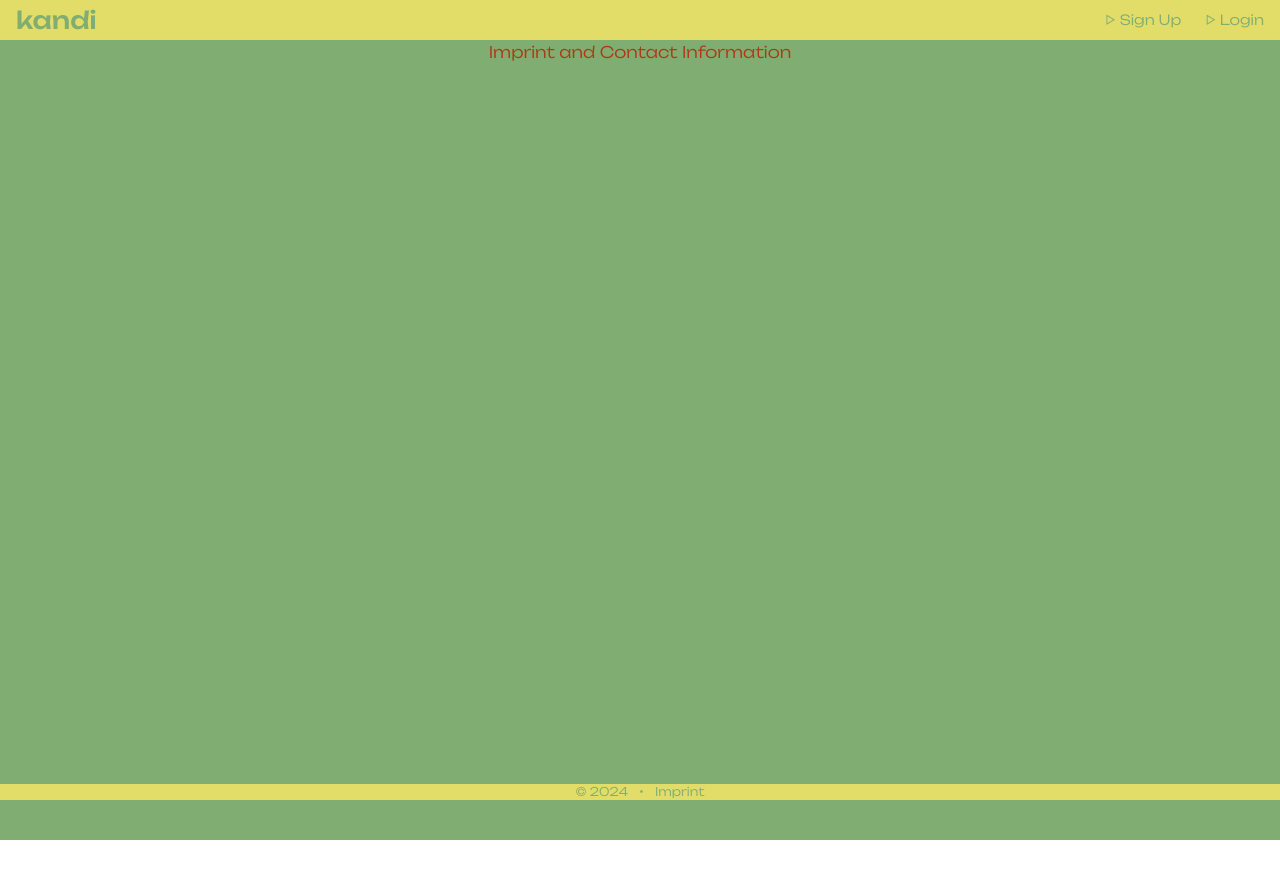
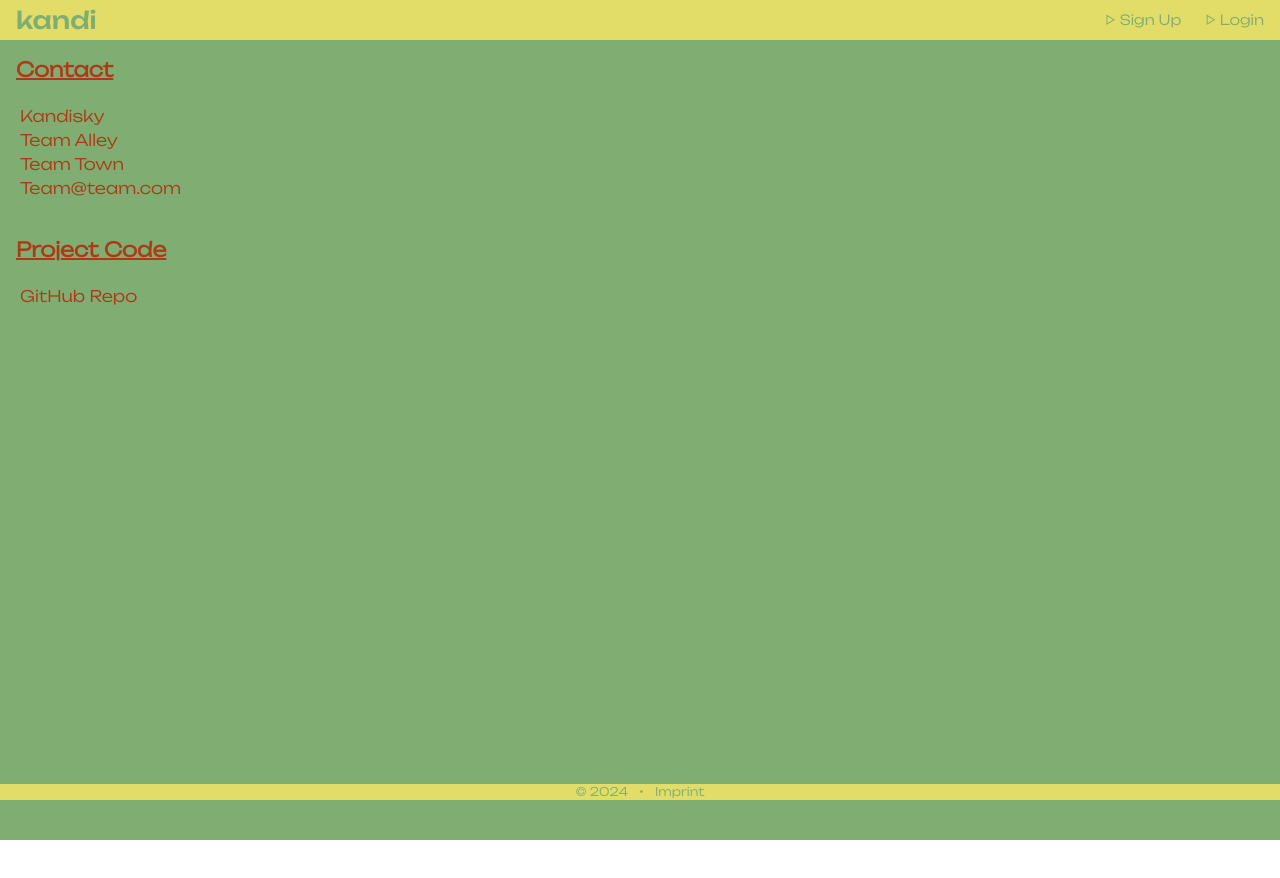
Before and after one commit to kodah-space/fp-frontend, a React (Vite) app: page /imprint in a window 1280 px wide. Shown: the top 878 px of the page. Built offline with nearby package versions, Linux system fonts and the light colour scheme.

Commit message:
imprint 404

```diff
--- a/src/App.jsx
+++ b/src/App.jsx
@@ -16,6 +16,7 @@ import { ColorSchemeProvider } from "./context/ColorSchemeServices";
 import CommunityPage from "./pages/CommunityPage";
 import EventCreate from "./pages/EventCreate";
 import EventPage from "./pages/EventPage";
+import NotFound from "./pages/NotFound";
 
 function App() {
   return (
@@ -92,6 +93,7 @@ function App() {
             }
           />
           <Route path="/imprint" element={<Imprint />} />
+          <Route path="*" element={<NotFound />} />
         </Routes>
         <Footer />
       </div>
--- a/src/index.css
+++ b/src/index.css
@@ -11,7 +11,13 @@
 
 @layer components {
   .create-btn {
-    @apply text-left text-sm px-4;
+    @apply text-left text-sm px-4 no-underline hover:underline;
+  }
+}
+
+@layer components {
+  .standard-btn {
+    @apply text-center no-underline hover:underline;
   }
 }
 
--- a/src/pages/Imprint.jsx
+++ b/src/pages/Imprint.jsx
@@ -12,7 +12,17 @@ function Imprint() {
     <div
       className={`${currentScheme.background} ${currentScheme.text} min-h-screen flex flex-col`}
     >
-      Imprint and Contact Information
+      <h2>Contact</h2>
+      <div className="text-l text-left p-5">
+        <p>Kandisky</p>
+        <p>Team Alley</p>
+        <p>Team Town</p>
+        <p>Team@team.com</p>
+      </div>
+      <h2>Project Code</h2>
+      <div className="text-l text-left p-5">
+        <a href="">GitHub Repo</a>
+      </div>
     </div>
   );
 }
--- a/src/pages/LoginPage.jsx
+++ b/src/pages/LoginPage.jsx
@@ -79,7 +79,7 @@ function LoginPage(props) {
       {errorMessage && <p className="error-message">{errorMessage}</p>}
       <br />
       <p>Don't have an account yet?</p>
-      <div className="text-center">
+      <div className="standard-btn">
         <Link to={"/signup"}>▷ Sign Up</Link>
       </div>
     </div>
--- /dev/null
+++ b/src/pages/NotFound.jsx
@@ -0,0 +1,21 @@
+import React, { useEffect } from "react";
+import { useColorScheme } from "../context/ColorSchemeServices";
+
+export default function NotFound() {
+  const { currentScheme, setScheme } = useColorScheme();
+
+  useEffect(() => {
+    setScheme("homepage");
+  }, [setScheme]);
+  return (
+    <div
+      className={`${currentScheme.background} ${currentScheme.text} flex flex-col min-h-screen`}
+    >
+      <p className="text-8xl pt-10">▽</p>
+      <br />
+      <p className="text-l">404 - Not Found</p>
+      <br />
+      <p className="text-l px-5">The page you're looking for doesn't exist.</p>
+    </div>
+  );
+}
--- a/src/pages/Profile.jsx
+++ b/src/pages/Profile.jsx
@@ -136,7 +136,7 @@ function ProfilePage() {
         />
         <br />
         <br />
-        <div className="text-center">
+        <div className="standard-btn">
           <button type="submit">▷ Update</button>
         </div>
       </form>
--- a/src/pages/SignupPage.jsx
+++ b/src/pages/SignupPage.jsx
@@ -133,7 +133,7 @@ function SignupPage(props) {
         <input type="text" name="name" value={name} onChange={handleName} />
         <br />
         <br />
-        <label>Date of Birth</label>
+        <label>Date of Birth:</label>
         <br />
         <input
           type="date"
@@ -144,14 +144,14 @@ function SignupPage(props) {
         />
         <br />
         <br />
-        <div className="text-center">
+        <div className="standard-btn">
           <button type="submit">▷ Sign Up</button>
         </div>
       </form>
 
       {errorMessage && <p className="error-message">{errorMessage}</p>}
       <br />
-      <div className="text-center pb-24">
+      <div className="standard-btn pb-24">
         <p>Already have account?</p>
         <Link to={"/login"}>▷ Login</Link>
       </div>
```
